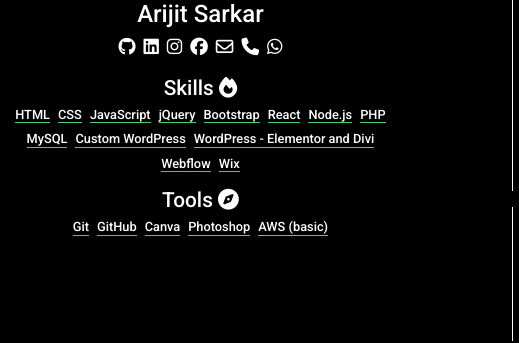
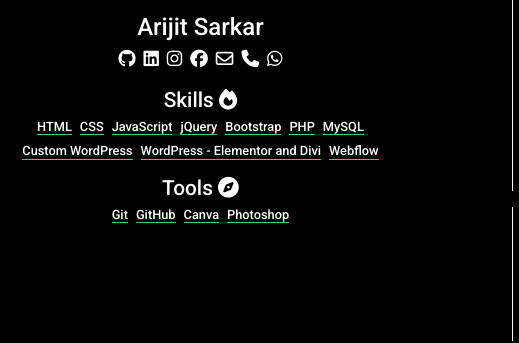
Before and after one commit to arijit2024/portfolio, a website: page index.html in a window 1280 px wide. Shown: the part 410-753 px from the top of the page, 0-519 px from the left. Drawn offline with nearby package versions, Linux system fonts and the light colour scheme.

Commit message:
Update index.html

```diff
--- a/index.html
+++ b/index.html
@@ -47,14 +47,13 @@
                 <h4>JavaScript</h4>
                 <h4>jQuery</h4>
                 <h4>Bootstrap</h4>
-                <h4>React</h4>
-                <h4>Node.js</h4>
+
                 <h4>PHP</h4>
                 <h4>MySQL</h4>
                 <h4>Custom WordPress</h4>
                 <h4>WordPress - Elementor and Divi</h4>
                 <h4>Webflow</h4>
-                <h4>Wix</h4>
+
               </div>
               <h3>Tools <i class="fa-solid fa-compass"></i></h3>
               <div class="all-tools">
@@ -62,7 +61,7 @@
                 <h4>GitHub</h4>
                 <h4>Canva</h4>
                 <h4>Photoshop</h4>
-                <h4>AWS (basic)</h4>
+
               </div>
             </div>
           </div>
```
